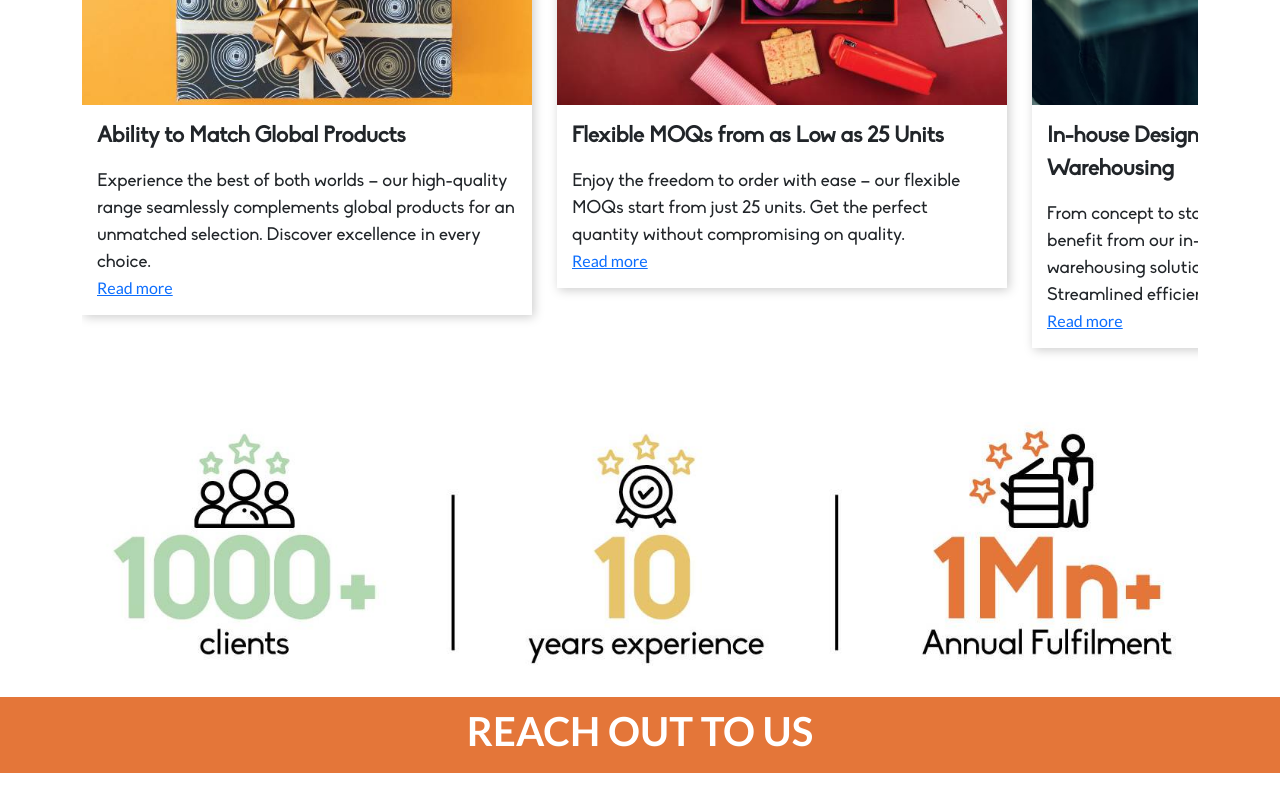
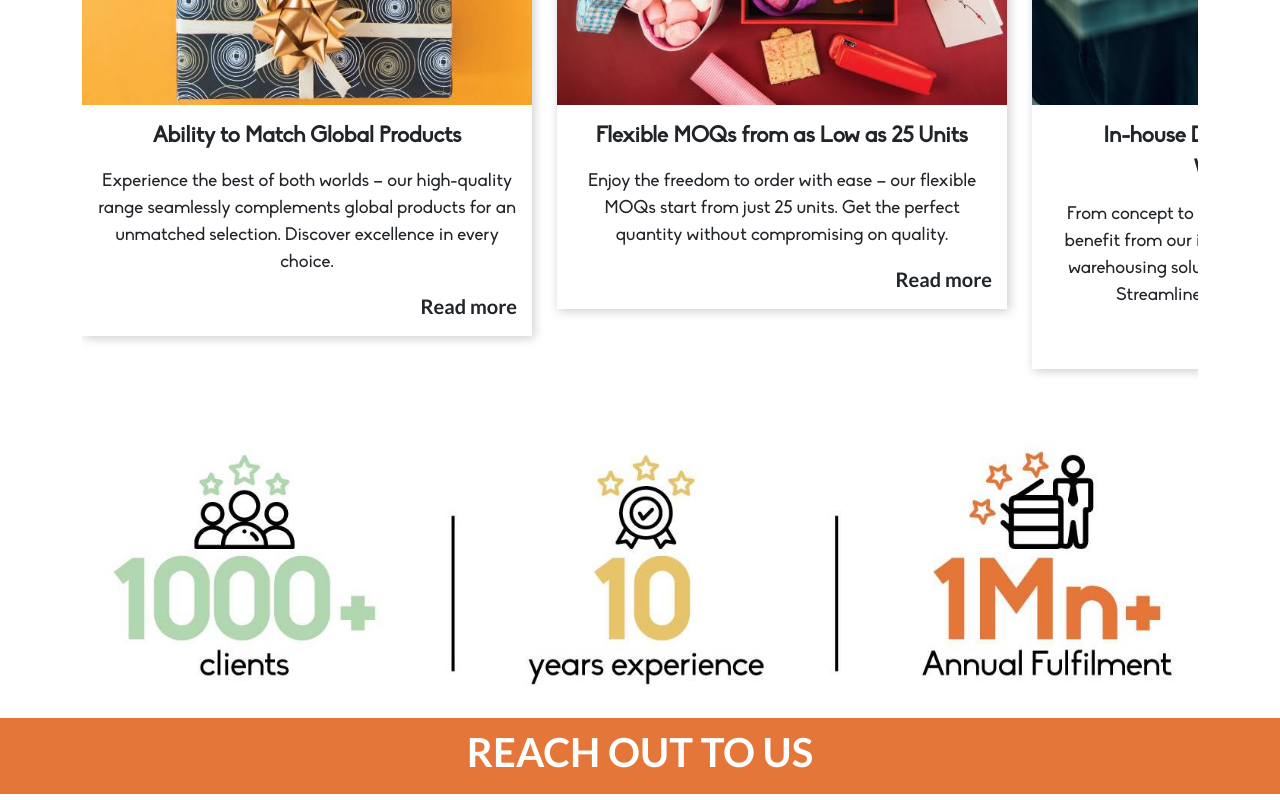
Before and after one commit to surajcreator/brandstik-landing, a React (Create React App) app: page /international-welcome-kit in a window 1280 px wide. Shown: the part 2300-3100 px from the top of the page. Built offline with nearby package versions, Linux system fonts and the light colour scheme.

Commit message:
read more link corrected

```diff
--- a/src/components/Card/Card.js
+++ b/src/components/Card/Card.js
@@ -1,8 +1,8 @@
 import './Card.scss';
 import {GoDownload} from 'react-icons/go'
 
-const Card = ({ data, hasDownload = false, readMore }) => {
-    const { title = '', description = '', img = '' } = data
+const Card = ({ data, hasDownload = false, readMore, showPrice }) => {
+    const { title = '', description = '', img = '', budget } = data
     return (
         <div className='card-wrapper'>
             <div className='card-image'>
@@ -12,9 +12,10 @@ const Card = ({ data, hasDownload = false, readMore }) => {
             {(title || description) &&
                 <div className="card-content">
                     {hasDownload && <div className='card-title text-center'><a target='_blank' href={data.downloadLink}><GoDownload /> {title}</a></div>}
+                    {showPrice && <div className='card-price text-center'>{budget}</div>}
                     {title && !hasDownload &&<div className='card-title'>{title}</div>}
                     {description && <div className='card-description'>{description}</div>}
-                    {readMore && <a href={readMore}>Read more</a>}
+                    {readMore && <a className='read-more' target='_blank' href={readMore}>Read more</a>}
                 </div>
             }
         </div>
--- a/src/components/Card/Card.scss
+++ b/src/components/Card/Card.scss
@@ -20,21 +20,35 @@
 
     .card-content{
         padding: 15px;
+
+        a.read-more{
+            text-decoration: none;
+            color: inherit;
+            font-size: 20px;
+            display: block;
+            text-align: right;
+            font-weight: 600;
+            margin-top: 15px;
+        }
+
+        .card-price{
+            font-size: 22px;
+            color: #e47639;
+            font-weight: 700;
+            margin-bottom: 10px;
+        }
         .card-title{
             font-size: 22px;
             font-weight: 900;
             font-family: $font-1;
-
-            a{
-                text-decoration: none;
-                color: inherit;
-            }
+            text-align: center;
         }
 
         .card-description{
             font-size: 18px;
             margin-top: 15px;
             font-family: $font-1;
+            text-align: center;
         }
     }
 }
--- a/src/pages/Diwali/Index.js
+++ b/src/pages/Diwali/Index.js
@@ -41,6 +41,7 @@ const DiwaliGifts = () => {
           description: `${item.short_brief}`,
           img: `https://www.brandstik.com${item.image}`,
           link: `${item.slug}`,
+          budget: `${item.price_range}`
         }));
         setProductByPrice(priceData);
       } else {
@@ -105,6 +106,7 @@ const DiwaliGifts = () => {
         title="Search By Price"
         featureOptions={priceOptions}
         apiCaller={getProductByPrice}
+        showPrice={true}
       />
       <SearchByCategory
         featureData={productByCategory}
--- a/src/pages/Feature.js
+++ b/src/pages/Feature.js
@@ -3,7 +3,7 @@ import Card from "../components/Card/Card";
 import Title from "../components/Title/Title";
 import './Feature.scss';
 
-export const Feature = ({ featureData, hasBackgroundColor = false, title, featureOptions, apiCaller }) => {
+export const Feature = ({ featureData, hasBackgroundColor = false, title, featureOptions, apiCaller, showPrice }) => {
   const [articles, setArticles] = useState(featureData);
 
   const onClickHandler = async (searchTerm) => {
@@ -31,7 +31,7 @@ export const Feature = ({ featureData, hasBackgroundColor = false, title, featur
           <div className="feature-item-wrapper">
             {articles?.map(item => (
               <div key={item.id} className="feature-item">
-                <Card data={item} readMore={`https://www.brandstik.com/${item.slug}`} />
+                <Card showPrice={showPrice} data={item} readMore={`https://www.brandstik.com/shop/products/${item.link}`} />
               </div>
             ))}
           </div>
```
